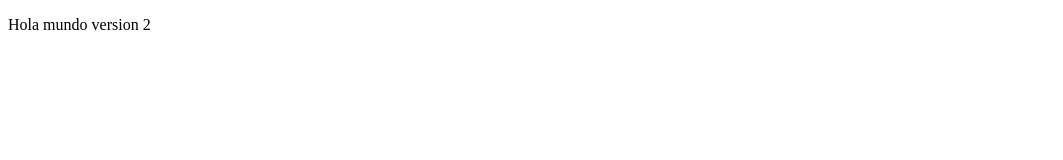
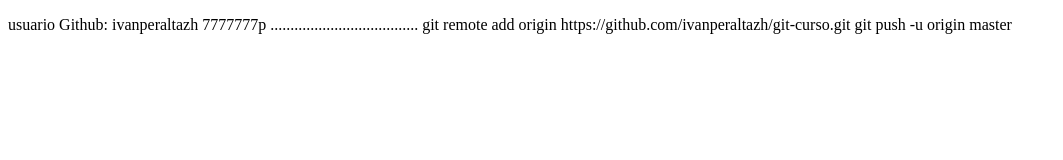
Before and after one commit to ivanperaltazh/git-curso, a plain HTML site: page index.html in a window 1280 px wide. Shown: the whole page, without its empty margins (0-1063 px from the left). Drawn offline with Linux system fonts and the light colour scheme.

Commit message:
Subido tambien a github

```diff
--- a/index.html
+++ b/index.html
@@ -7,6 +7,13 @@
     <title>Document</title>
 </head>
 <body>
-    <p>Hola mundo version 2</p>
+    <p>
+usuario Github:
+        ivanperaltazh
+        7777777p
+        .....................................
+        git remote add origin https://github.com/ivanperaltazh/git-curso.git
+        git push -u origin master
+    </p>
 </body>
 </html>
```
